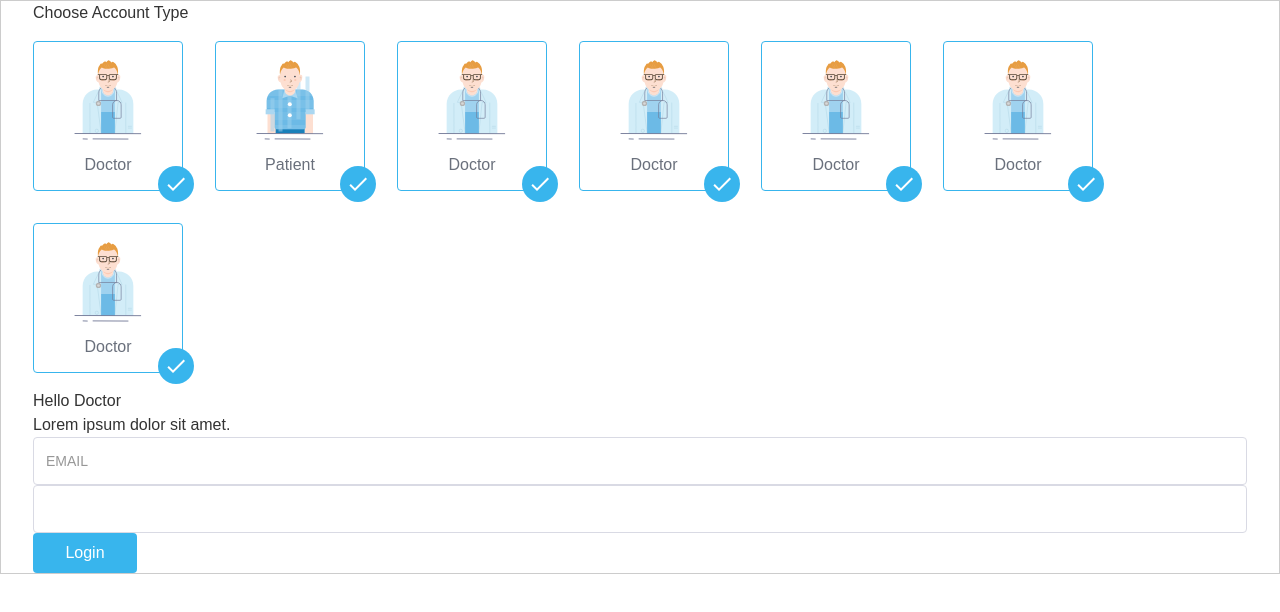
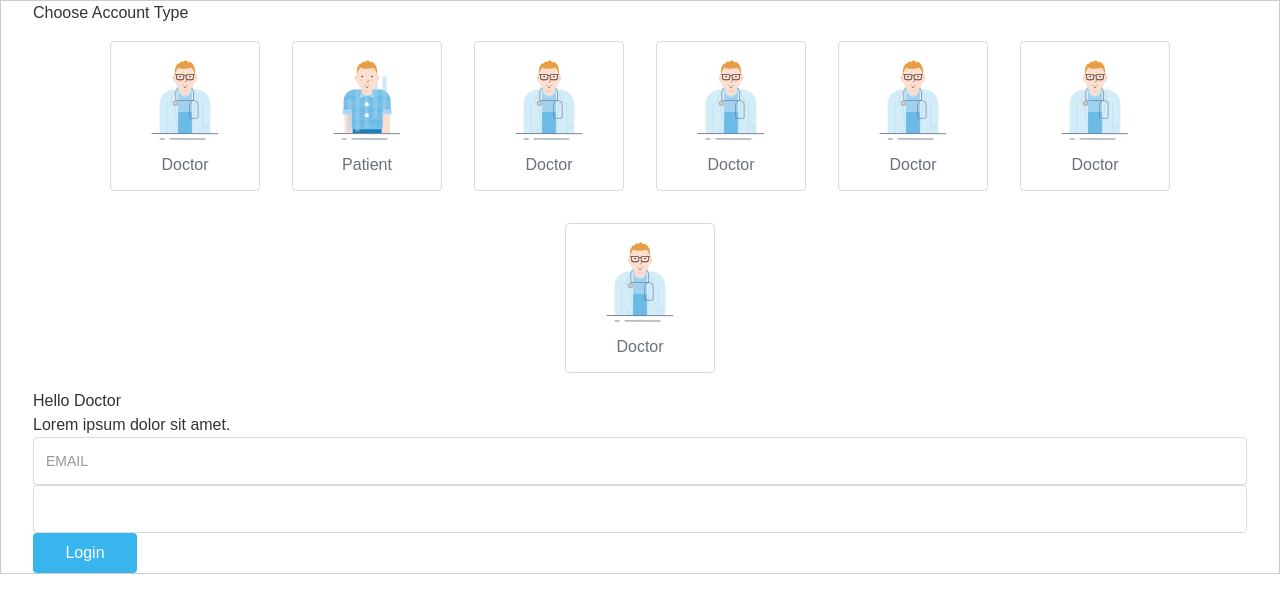
Before and after one commit to yuu-chien/multiple-login-task, a Vue app: page / in a window 1280 px wide. Shown: the top 612 px of the page. Built offline with nearby package versions, Linux system fonts and the light colour scheme.

Commit message:
Component : Edit identityCard to radio type

```diff
--- a/src/assets/scss/component/_card.scss
+++ b/src/assets/scss/component/_card.scss
@@ -1,4 +1,14 @@
 .c-identityCard {
+    position: relative;
+
+    &__inp {
+        position: absolute;
+        height: 100%;
+        opacity: 0;
+        cursor: pointer;
+    }
+
+    &__lbl {
         box-sizing: border-box;
         width: 150px;
         height: 150px;
@@ -7,8 +17,29 @@
         flex-direction: column;
         justify-content: center;
         align-items: center;
+        border-radius: 4px;
         border: 1px solid #d9dae4;
-    border-radius: 4px;
+
+        &::after {
+            content: none;
+            position: absolute;
+            right: -12px;
+            bottom: -12px;
+            display: block;
+            width: 36px;
+            height: 36px;
+            border-radius: 50%;
+            background: url("./assets/image/icon/check.svg") no-repeat center center;
+            background-color: #38b5ed;
+        }
+    }
+
+    &__inp:checked + &__lbl{
+        border: 1px solid #38b5ed;
+        &::after {
+            content: "";
+        }
+    }
 
     &__kv {
         width: 90px;
@@ -28,29 +59,12 @@
     &__tit {
         color: #6a707c;
     }
-
-    &.is-check {
-        position: relative;
-        border: 1px solid #38b5ed;
-
-        &::after {
-            content: '';
-            position: absolute;
-            right: -12px;
-            bottom: -12px;
-            display: block;
-            width: 36px;
-            height: 36px;
-            border-radius: 50%;
-            background: url("./assets/image/icon/check.svg") no-repeat center center;
-            background-color: #38b5ed;
-        }
-    }
 }
 
 .l-identityCard {
     display: flex;
     flex-wrap: wrap;
+    justify-content: center;
     margin: 0 -16px;
 
     &__item {
--- a/src/components/IdentityCard.vue
+++ b/src/components/IdentityCard.vue
@@ -1,15 +1,29 @@
 <template>
-  <div class="c-identityCard is-check">
+  <!-- <div class="c-identityCard is-check">
     <div class="c-identityCard__kv">
       <img :src="require(`@/assets/image/${identity}_3x.svg`)" />
     </div>
     <div class="c-identityCard__tit">{{ identity }}</div>
+  </div> -->
+  <div class="c-identityCard">
+    <input
+      class="c-identityCard__inp"
+      type="radio"
+      name="identity_type"
+      :id="'identity_' + idx"
+    />
+    <label class="c-identityCard__lbl" :for="'identity_' + idx">
+      <div class="c-identityCard__kv">
+        <img :src="require(`@/assets/image/${identity}_3x.svg`)" />
+      </div>
+      <div class="c-identityCard__tit">{{ identity }}</div>
+    </label>
   </div>
 </template>
 
 <script>
 export default {
-  props: ["identity"],
+  props: ["identity", "idx"],
   data() {
     return {};
   },
```
Lines whose indentation alone changed are shown as unchanged.
